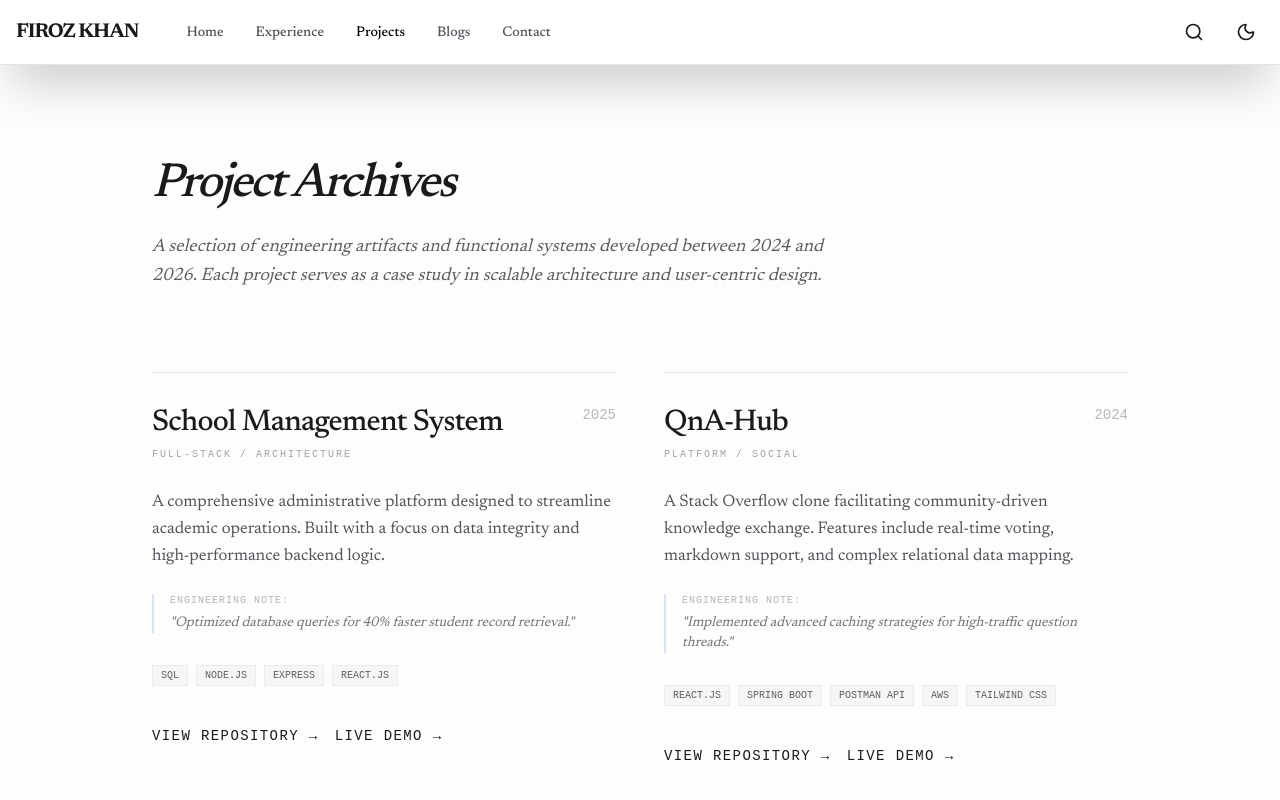
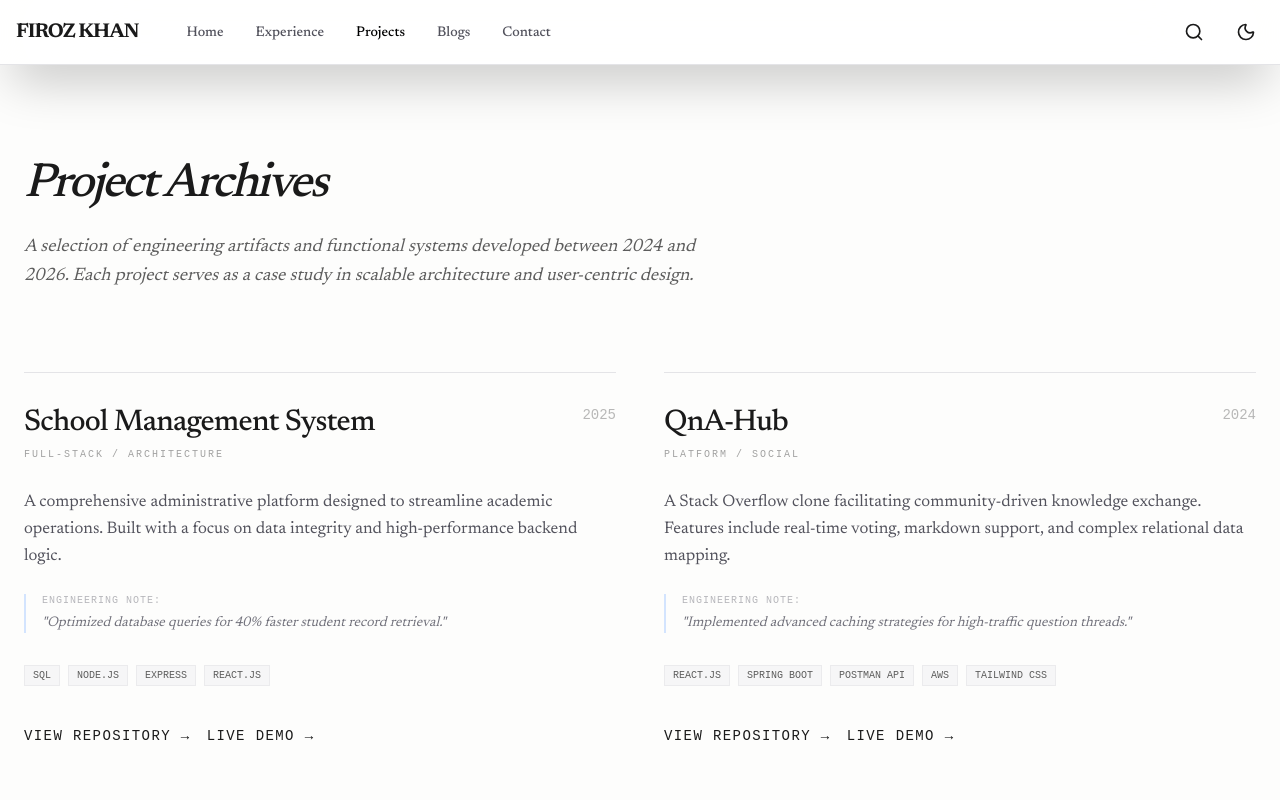
Before and after one commit to firozkhan4/firozkhan4, a Next.js app: page /projects in a window 1280 px wide. Shown: the top 800 px of the page. Built offline with nearby package versions, Linux system fonts and the light colour scheme.

Commit message:
fix: projets width

```diff
--- a/app/projects/page.tsx
+++ b/app/projects/page.tsx
@@ -49,7 +49,7 @@ const projects = [
 ; export default function Projects() {
   return (
     <div className="min-h-screen font-newsreader bg-paper text-ink dark:bg-[#121212] transition-colors duration-300 dark:text-white">
-      <main className="container mx-auto max-w-5xl px-6 py-16 md:py-24">
+      <main className="container mx-auto max-w-7xl px-6 py-16 md:py-24">
 
         {/* Page Header */}
         <header className="mb-20 space-y-6">
```
